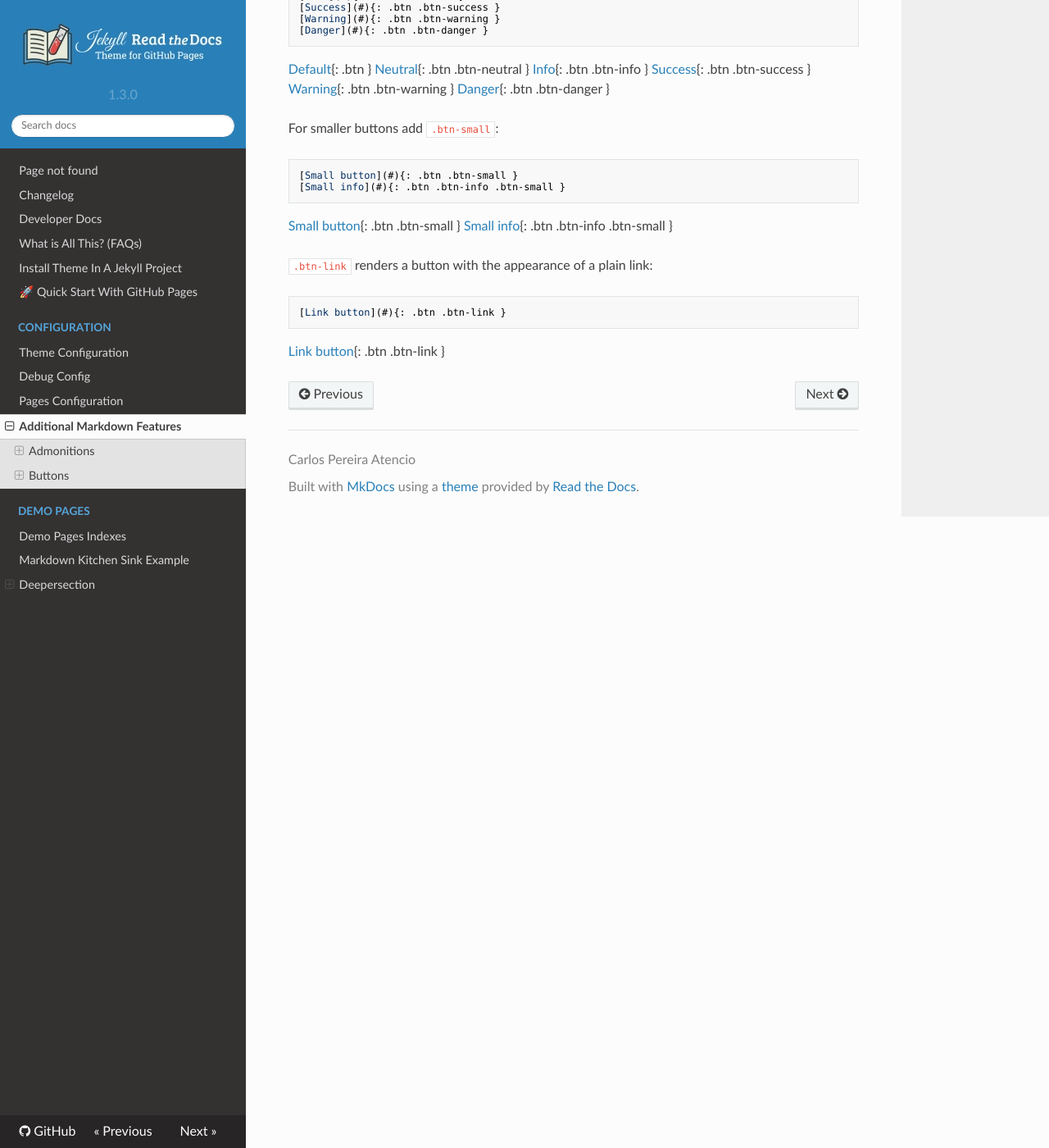
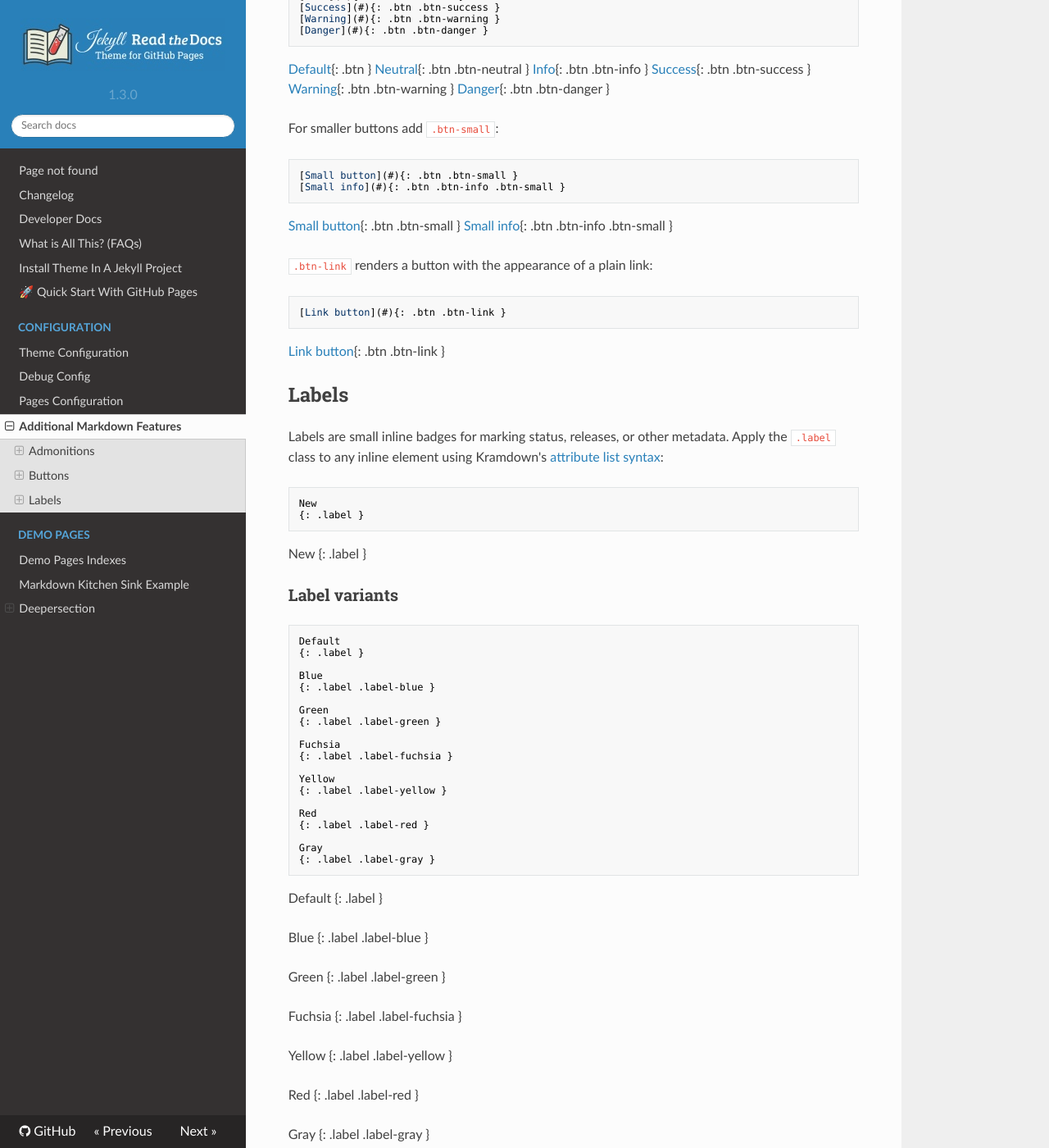
Before and after one commit to carlosperate/jekyll-theme-rtd, an MkDocs documentation site: the page built from docs/configuration/markdown-extra.md, in a window 1280 px wide and 1400 px high, scrolled down 1629 px. Shown: the whole window at 82% size. Built offline with MkDocs 1.6.1, drawn with Linux system fonts in a browser that asks for light colours; nearby versions of some CDN libraries; some of the changed text lies outside the part shown.

Commit message:
markdown: Add labels.

````diff
--- a/docs/configuration/markdown-extra.md
+++ b/docs/configuration/markdown-extra.md
@@ -117,3 +117,74 @@ For smaller buttons add `.btn-small`:
 ```
 
 [Link button](#){: .btn .btn-link }
+
+## Labels
+
+Labels are small inline badges for marking status, releases, or other metadata.
+Apply the `.label` class to any inline element using Kramdown's [attribute list syntax](https://kramdown.gettalong.org/syntax.html#attribute-list-definitions):
+
+```markdown
+New
+{: .label }
+```
+
+New
+{: .label }
+
+### Label variants
+
+```markdown
+Default
+{: .label }
+
+Blue
+{: .label .label-blue }
+
+Green
+{: .label .label-green }
+
+Fuchsia
+{: .label .label-fuchsia }
+
+Yellow
+{: .label .label-yellow }
+
+Red
+{: .label .label-red }
+
+Gray
+{: .label .label-gray }
+```
+
+Default
+{: .label }
+
+Blue
+{: .label .label-blue }
+
+Green
+{: .label .label-green }
+
+Fuchsia
+{: .label .label-fuchsia }
+
+Yellow
+{: .label .label-yellow }
+
+Red
+{: .label .label-red }
+
+Gray
+{: .label .label-gray }
+
+### Inline labels
+
+Labels can be placed inline using `*text*{: .label }` (notice there is no space
+between the `*` and `{`).
+Wrapping in `*...*` gives Kramdown an `<em>` element to attach the attribute:
+
+```markdown
+### My Feature *New*{: .label .label-green }
+```
+
+### My Feature *New*{: .label .label-green }
````
Also changed, not shown: README.md (+3 -2 lines), assets/css/theme_jekyll_custom.css (+29 -0 lines), docs/demo-pages/test-page.md (+40 -8 lines), docs/index.md (+3 -2 lines).
